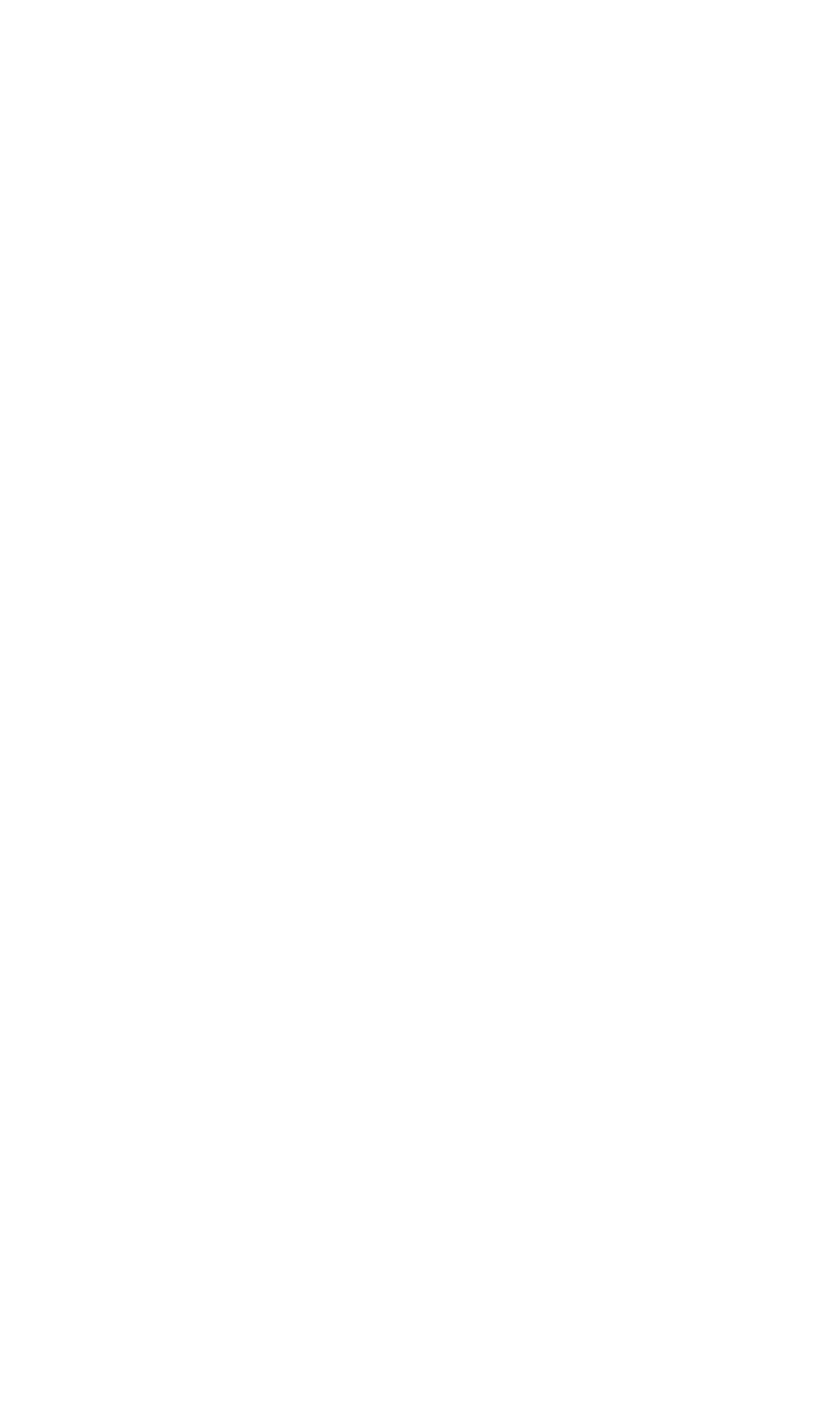
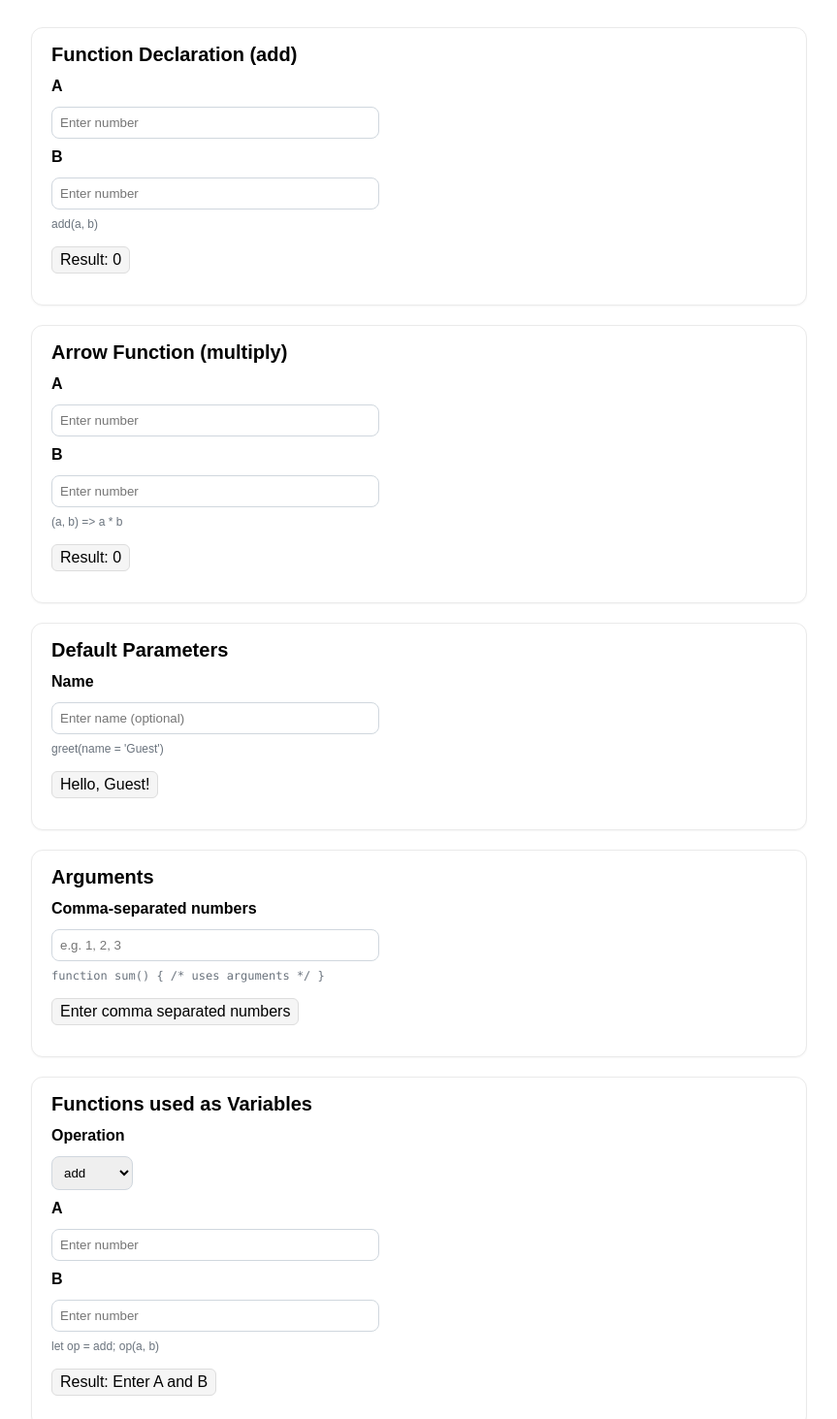
Before and after one commit to AadhitViji/Infospica, a React (Create React App) app: page /functions in a window 1280 px wide. Before the commit this address had no page. Shown: the part 72-1535 px from the top of the page at 97% size, without its empty margins (208-1071 px from the left). Before the commit the page ends 800 px from the top, so only its background shows below. Built offline with nearby package versions, Linux system fonts and the light colour scheme.

Commit message:
created functions page

```diff
--- a/src/App.css
+++ b/src/App.css
@@ -97,6 +97,27 @@
 
 .loops-nav-button:hover {
   background-color: #0d66c5;
+  text-decoration: none;
+}
+
+/* Functions page nav button (distinct color) */
+.functions-nav-button {
+  display: block;
+  margin: 10px auto 0; /* small gap below the previous button */
+  padding: 10px 20px;
+  font-size: 16px;
+  background-color: #3b3eed; /* pink */
+  color: white;
+  border: none;
+  border-radius: 4px;
+  cursor: pointer;
+  text-decoration: none;
+  text-align: center;
+  max-width: 200px;
+}
+
+.functions-nav-button:hover {
+  background-color: #4a02b7;
   text-decoration: none;
 }
 
--- a/src/App.js
+++ b/src/App.js
@@ -9,6 +9,7 @@ import TechShowcases from "./pages/TechShowcases";
 import EventsPage from "./pages/EventsPage";
 import ConditionsPage from "./pages/ConditionsPage";
 import LoopsPage from "./pages/LoopsPage";
+import FunctionsPage from "./pages/FunctionsPage";
 
 const App = () => {
   return (
@@ -33,6 +34,9 @@ const App = () => {
               <Link to="/loops" className="loops-nav-button">
                 Loops Demo
               </Link>
+              <Link to="/functions" className="functions-nav-button">
+                Functions Demo
+              </Link>
             </>
           }
         />
@@ -40,6 +44,7 @@ const App = () => {
         <Route path="/events" element={<EventsPage />} />
         <Route path="/conditions" element={<ConditionsPage />} />
         <Route path="/loops" element={<LoopsPage />} />
+        <Route path="/functions" element={<FunctionsPage />} />
       </Routes>
     </div>
   );
--- /dev/null
+++ b/src/pages/FunctionsPage.js
@@ -0,0 +1,144 @@
+import React, { useEffect, useMemo, useState } from 'react';
+import BackButton from '../components/BackButton';
+
+const FunctionsPage = () => {
+  // Function Declaration: add two numbers
+  const [addA, setAddA] = useState('');
+  const [addB, setAddB] = useState('');
+
+  // Arrow Function: multiply two numbers
+  const [mulA, setMulA] = useState('');
+  const [mulB, setMulB] = useState('');
+
+  // Default Parameters: greeting
+  const [name, setName] = useState('');
+
+  // Arguments demo (using arguments object)
+  const [argsList, setArgsList] = useState('');
+
+  // Functions as variables
+  const [varOp, setVarOp] = useState('add');
+  const [varA, setVarA] = useState('');
+  const [varB, setVarB] = useState('');
+
+  useEffect(() => {
+    console.log('FunctionsPage loaded');
+  }, []);
+
+  // Handlers with logging
+  const handleAddA = (e) => { setAddA(e.target.value); console.log('Add A:', e.target.value); };
+  const handleAddB = (e) => { setAddB(e.target.value); console.log('Add B:', e.target.value); };
+  const handleMulA = (e) => { setMulA(e.target.value); console.log('Mul A:', e.target.value); };
+  const handleMulB = (e) => { setMulB(e.target.value); console.log('Mul B:', e.target.value); };
+  const handleName = (e) => { setName(e.target.value); console.log('Name:', e.target.value); };
+  const handleArgsList = (e) => { setArgsList(e.target.value); console.log('Args list:', e.target.value); };
+  const handleVarOp = (e) => { setVarOp(e.target.value); console.log('Var op:', e.target.value); };
+  const handleVarA = (e) => { setVarA(e.target.value); console.log('Var A:', e.target.value); };
+  const handleVarB = (e) => { setVarB(e.target.value); console.log('Var B:', e.target.value); };
+
+  // Function Declaration
+  function add(x = 0, y = 0) {
+    return x + y;
+  }
+
+  // Arrow Function
+  const multiply = (x = 0, y = 0) => x * y;
+
+  // Default Parameter function
+  function greet(person = 'Guest') {
+    return `Hello, ${person}!`;
+  }
+
+  // Arguments object demo
+  function sum() {
+    // use the arguments object
+    let total = 0;
+    for (let i = 0; i < arguments.length; i++) {
+      total += Number(arguments[i]) || 0;
+    }
+    console.log('sum() arguments.length =', arguments.length, 'total =', total);
+    return { total, count: arguments.length };
+  }
+
+  const sumResult = useMemo(() => {
+    if (!argsList) return 'Enter comma separated numbers';
+    const arr = argsList.split(',').map(s => Number(s.trim()));
+    if (arr.some(n => Number.isNaN(n))) return 'List contains invalid number(s)';
+    const { total, count } = sum(...arr);
+    return `args: ${count}, total: ${total}`;
+  }, [argsList]);
+
+  // Functions as variables demo
+  const variableOpResult = useMemo(() => {
+    const a = Number(varA);
+    const b = Number(varB);
+    if (varA === '' || varB === '') return 'Enter A and B';
+    if (Number.isNaN(a) || Number.isNaN(b)) return 'Invalid numbers';
+    let op = add;
+    if (varOp === 'multiply') op = multiply;
+    const res = op(a, b);
+    console.log('Functions as variables result:', res);
+    return String(res);
+  }, [varOp, varA, varB]);
+
+  return (
+    <div className="conditions-container">
+      <h1>Functions Demo</h1>
+
+      <div className="conditions-section">
+        <h2>Function Declaration (add)</h2>
+        <label htmlFor="addA" className="conditions-label">A</label>
+        <input id="addA" className="conditions-input" type="number" value={addA} onChange={handleAddA} placeholder="Enter number" />
+        <label htmlFor="addB" className="conditions-label">B</label>
+        <input id="addB" className="conditions-input" type="number" value={addB} onChange={handleAddB} placeholder="Enter number" />
+        <div className="conditions-helper">add(a, b)</div>
+        <p className="conditions-badge">Result: {add(Number(addA), Number(addB))}</p>
+      </div>
+
+      <div className="conditions-section">
+        <h2>Arrow Function (multiply)</h2>
+        <label htmlFor="mulA" className="conditions-label">A</label>
+        <input id="mulA" className="conditions-input" type="number" value={mulA} onChange={handleMulA} placeholder="Enter number" />
+        <label htmlFor="mulB" className="conditions-label">B</label>
+        <input id="mulB" className="conditions-input" type="number" value={mulB} onChange={handleMulB} placeholder="Enter number" />
+        <div className="conditions-helper">(a, b) =&gt; a * b</div>
+        <p className="conditions-badge">Result: {multiply(Number(mulA), Number(mulB))}</p>
+      </div>
+
+      <div className="conditions-section">
+        <h2>Default Parameters</h2>
+        <label htmlFor="nameInput" className="conditions-label">Name</label>
+        <input id="nameInput" className="conditions-input" type="text" value={name} onChange={handleName} placeholder="Enter name (optional)" />
+        <div className="conditions-helper">greet(name = 'Guest')</div>
+        <p className="conditions-badge">{greet(name || undefined)}</p>
+      </div>
+
+      <div className="conditions-section">
+        <h2>Arguments</h2>
+        <label htmlFor="argsList" className="conditions-label">Comma-separated numbers</label>
+        <input id="argsList" className="conditions-input" type="text" value={argsList} onChange={handleArgsList} placeholder="e.g. 1, 2, 3" />
+        <div className="conditions-helper"><code>function sum() {'{'} /* uses arguments */ {'}'}</code></div>
+        <p className="conditions-badge">{sumResult}</p>
+      </div>
+
+      <div className="conditions-section">
+        <h2>Functions used as Variables</h2>
+        <label htmlFor="opSelect" className="conditions-label">Operation</label>
+        <select id="opSelect" className="conditions-select" value={varOp} onChange={handleVarOp}>
+          <option value="add">add</option>
+          <option value="multiply">multiply</option>
+        </select>
+        <label htmlFor="varA" className="conditions-label">A</label>
+        <input id="varA" className="conditions-input" type="number" value={varA} onChange={handleVarA} placeholder="Enter number" />
+        <label htmlFor="varB" className="conditions-label">B</label>
+        <input id="varB" className="conditions-input" type="number" value={varB} onChange={handleVarB} placeholder="Enter number" />
+        <div className="conditions-helper">let op = add; op(a, b)</div>
+        <p className="conditions-badge">Result: {variableOpResult}</p>
+      </div>
+
+      <BackButton />
+    </div>
+  );
+};
+
+export default FunctionsPage;
```
